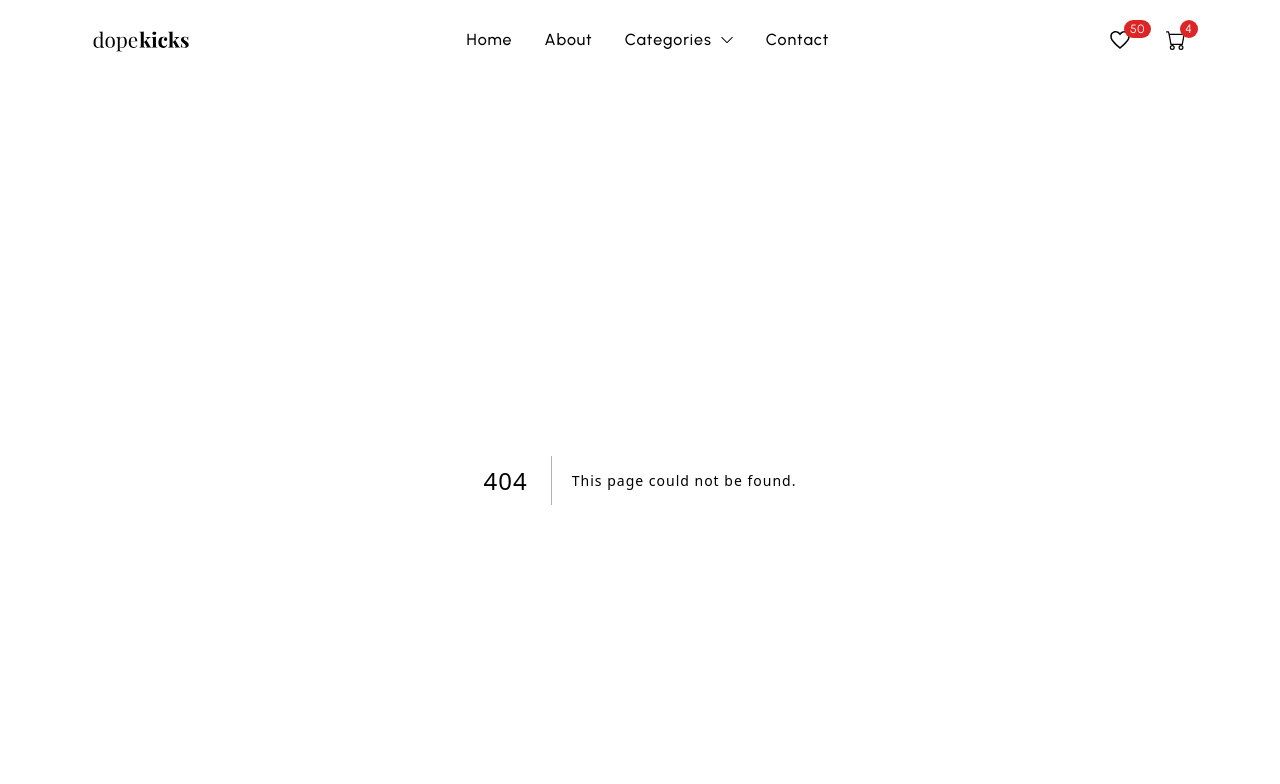
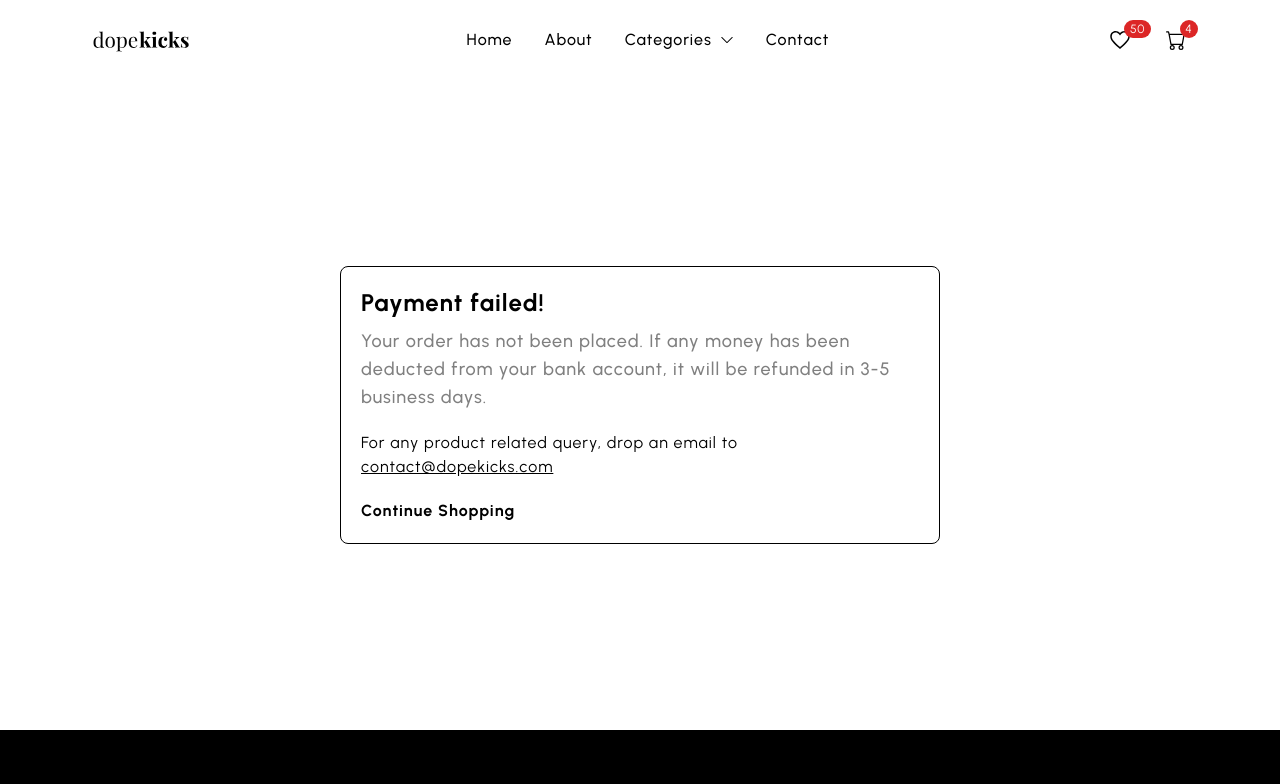
Before and after one commit to harshagarwal08/dopekicks, a Next.js app: page /failed in a window 1280 px wide. Before the commit this address had no page. Shown: the top 784 px of the page. Built offline with nearby package versions, Linux system fonts and the light colour scheme.

Commit message:
feat: create failed and success pages

```diff
--- a/components/Header.jsx
+++ b/components/Header.jsx
@@ -51,12 +51,14 @@ const Header = () => {
           />
         )}
         <div className="flex items-center gap-2 text-black">
+          <Link href="/wishlist">
           <div className="w-8 md:w-12 h-8 md:h-12 rounded-full flex justify-center items-center hover:bg-black/[0.05] cursor-pointer relative">
             <IoMdHeartEmpty className="text-[19px] md:text-[24px]" />
             <div className="h-[14px] md:h-[18px] min-w-[14px] md:min-w-[18px] rounded-full bg-red-600 absolute top-1 left-5 md:left-7 text-white text-[10px] md:text-[12px] flex justify-center items-center px-[2px] md:px-[6px]">
               50
             </div>
           </div>
+          </Link>
           <Link href="/cart">
             <div className="w-8 md:w-12 h-8 md:h-12 rounded-full flex justify-center items-center hover:bg-black/[0.05] cursor-pointer relative">
               <BsCart className="text-[15px] md:text-[20px]" />
--- /dev/null
+++ b/pages/failed.js
@@ -0,0 +1,29 @@
+import React from "react";
+import Wrapper from "@/components/Wrapper";
+import Link from "next/link";
+
+const Failed = () => {
+    return (
+        <div className="min-h-[650px] flex items-center">
+            <Wrapper>
+                <div className="max-w-[600px] rounded-lg p-5 border border-black mx-auto flex flex-col">
+                    <div className="text-2xl font-bold">Payment failed!</div>
+                    <div className="text-lg font-medium text-black/[0.5] mt-2">
+                        Your order has not been placed. If any money has been
+                        deducted from your bank account, it will be refunded in 3-5 business days.
+                    </div>
+                    <div className="text-base mt-5">
+                        For any product related query, drop an email to
+                    </div>
+                    <div className="underline">contact@dopekicks.com</div>
+
+                    <Link href="/" className="font-bold mt-5 hover:text-black/[0.7]">
+                        Continue Shopping
+                    </Link>
+                </div>
+            </Wrapper>
+        </div>
+    );
+};
+
+export default Failed;
--- /dev/null
+++ b/pages/success.js
@@ -0,0 +1,30 @@
+import React from "react";
+import Wrapper from "@/components/Wrapper";
+import Link from "next/link";
+
+const Success = () => {
+    return (
+        <div className="min-h-[650px] flex items-center">
+            <Wrapper>
+                <div className="max-w-[600px] rounded-lg p-5 border border-black mx-auto flex flex-col">
+                    <div className="text-2xl font-bold">
+                        Thanks for shopping with us!
+                    </div>
+                    <div className="text-lg font-bold mt-2">
+                        Your order has been placed successfully.
+                    </div>
+                    <div className="text-base mt-5">
+                        For any product related query, drop an email to
+                    </div>
+                    <div className="underline">contact@dopekicks.com</div>
+
+                    <Link href="/" className="font-bold mt-5 hover:text-black/[0.7]">
+                        Continue Shopping
+                    </Link>
+                </div>
+            </Wrapper>
+        </div>
+    );
+};
+
+export default Success;
--- /dev/null
+++ b/pages/wishlist.js
@@ -0,0 +1,26 @@
+import React from 'react'
+import Wrapper from '@/components/Wrapper'
+import ProductCard from '@/components/ProductCard'
+
+const Wishlist = () => {
+    return (
+        <div className='w-full md:py-20'>
+            <Wrapper>
+                <div className="text-center max-w-[800px] mx-auto mt-8 md:mt-0">
+                    <div className="text-[28px] md:text-[34px] mb-5 font-semibold leading-tight">
+                        Your Wishlist
+                    </div>
+                </div>
+                <div className="grid grid-cols-1 md:grid-cols-2 lg:grid-cols-3 gap-5 my-14 px-5 md:px-0">
+                    <ProductCard />
+                    <ProductCard />
+                    <ProductCard />
+                    <ProductCard />
+                    <ProductCard />
+                </div>
+            </Wrapper>
+        </div>
+    )
+}
+
+export default Wishlist
```
Also changed, not shown: public/loader.gif (added).
